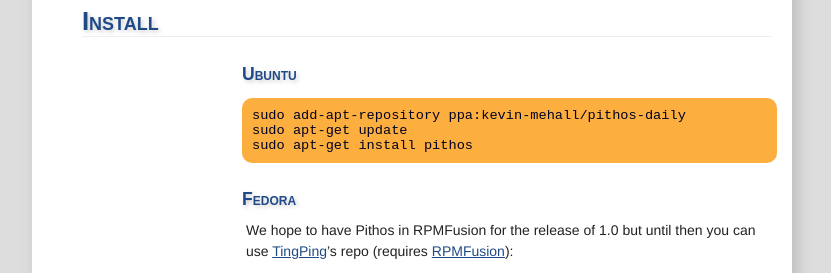
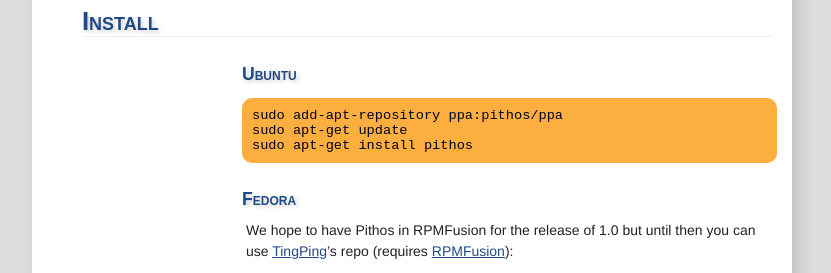
Before and after one commit to pithos/pithos.github.io, a Jekyll site: the page built from index.md, in a window 1280 px wide and 900 px high, scrolled down 1204 px. Shown: the part 152-425 px from the top of the window, without its empty margins (228-1059 px from the left). Built offline with Jekyll 4.4.1, drawn with Linux system fonts in a browser that asks for light colours.

Commit message:
added new PPA location

```diff
--- a/index.md
+++ b/index.md
@@ -45,7 +45,7 @@
 
 ### Ubuntu
 
-    sudo add-apt-repository ppa:kevin-mehall/pithos-daily
+    sudo add-apt-repository ppa:pithos/ppa
     sudo apt-get update
     sudo apt-get install pithos
 
```
